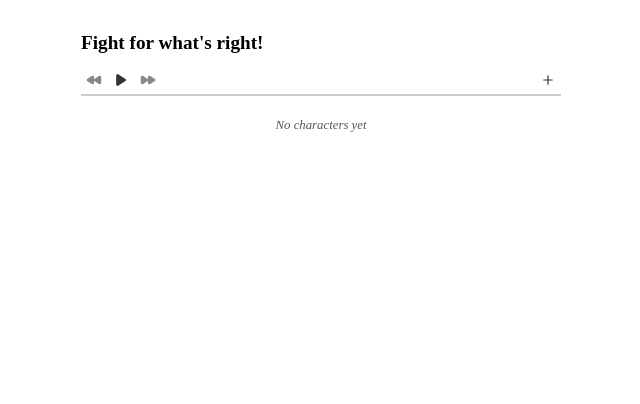
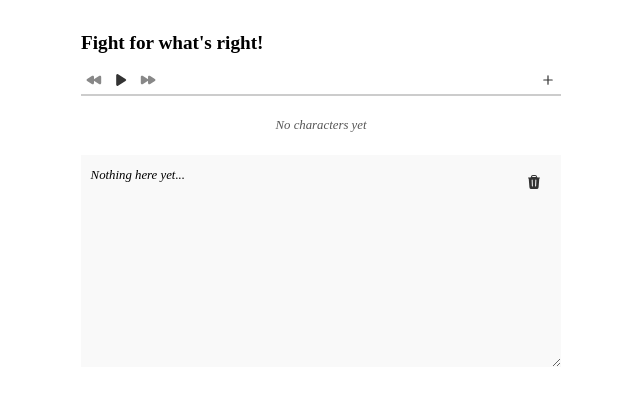
Before and after one commit to maradotwebp/initiative, a Vue app: page / in a window 1280 px wide. Shown: the top 404 px of the page, without its empty margins (319-959 px from the left). Built offline with nearby package versions, Linux system fonts and the light colour scheme; a web font is replaced by a local one.

Commit message:
add changelog

```diff
--- a/package.json
+++ b/package.json
@@ -10,6 +10,7 @@
   },
   "dependencies": {
     "@heroicons/vue": "^2.0.18",
+    "nanoid": "^4.0.2",
     "vue": "^3.3.4"
   },
   "devDependencies": {
--- a/src/App.vue
+++ b/src/App.vue
@@ -2,11 +2,15 @@
 import {useLocalStorage} from "./core/useLocalStorage.ts";
 import {CharacterState} from "./core/character.ts";
 import CharacterList from "./components/CharacterList.vue";
+import {genId} from "./core/id.ts";
+import {ChangelogEntry} from "./core/changelog.ts";
+import Changelog from "./components/Changelog.vue";
 
 const characters = useLocalStorage<CharacterState[]>("characters", []);
 
 function addCharacter() {
   characters.value.push({
+    id: genId(),
     name: "Character",
     type: "sword",
     initiative: 10,
@@ -22,10 +26,21 @@ function deleteCharacter(character: CharacterState) {
 function copyCharacter(character: CharacterState) {
   characters.value.push({
     ...character,
+    id: genId(),
     hp: {
       ...character.hp
     },
   });
+}
+
+const changelog = useLocalStorage<ChangelogEntry[]>("changelog", []);
+
+function addChangelogEntry(entry: ChangelogEntry) {
+  changelog.value = [entry, ...changelog.value];
+}
+
+function clearChangelog() {
+  changelog.value = [];
 }
 
 const titles = [
@@ -46,7 +61,9 @@ const title = titles[Math.floor(Math.random() * titles.length)];
       @add="addCharacter"
       @delete="deleteCharacter"
       @copy="copyCharacter"
+      @changelog="addChangelogEntry"
     />
+    <Changelog :changelog="changelog" @clear="clearChangelog" />
   </div>
 </template>
 
--- /dev/null
+++ b/src/components/Changelog.vue
@@ -0,0 +1,74 @@
+<script setup lang="ts">
+import {ChangelogEntry} from "../core/changelog";
+import IconButton from "./IconButton.vue";
+import { TrashIcon } from '@heroicons/vue/24/solid';
+
+defineProps<{
+  changelog: ChangelogEntry[]
+}>();
+
+const emit = defineEmits<{
+  clear: []
+}>();
+</script>
+
+<template>
+  <div class="changelog">
+    <TransitionGroup name="list">
+      <div class="entry" v-for="(entry, index) of changelog" :key="index">
+        <div class="msg">{{entry.msg}}</div>
+        <div class="children">
+          <p class="child" v-for="child of entry.children">{{child}}</p>
+        </div>
+      </div>
+    </TransitionGroup>
+    <span class="entry" v-if="changelog.length === 0"><i>Nothing here yet...</i></span>
+    <IconButton title="Clear logs" class="trash" @click="emit('clear')">
+      <TrashIcon />
+    </IconButton>
+  </div>
+</template>
+
+<style>
+.changelog {
+  background-color: #f9f9f9;
+  padding: .6em;
+
+  height: 12em;
+  overflow: auto;
+  resize: vertical;
+
+  position: relative;
+}
+
+.trash {
+  position: absolute;
+  top: 1em;
+  right: 1em;
+}
+
+.entry {
+  font-size: 0.8em;
+  margin-bottom: .1em;
+}
+
+.msg {
+  color: #4f4f4f;
+}
+
+.children {
+  margin-left: 1.2em;
+}
+
+.child {
+  margin: 0;
+}
+
+.list-enter-active {
+  transition: all 0.125s ease;
+}
+
+.list-enter-from {
+  opacity: 0;
+}
+</style>
--- a/src/components/CharacterList.vue
+++ b/src/components/CharacterList.vue
@@ -1,10 +1,12 @@
 <script setup lang="ts">
-import type { CharacterState } from "../core/character.ts";
+import type { CharacterState } from "../core/character";
 import Character from "./Character.vue";
 import { PlusIcon, TrashIcon, DocumentDuplicateIcon, PlayIcon, StopIcon, BackwardIcon, ForwardIcon } from '@heroicons/vue/20/solid';
 import IconButton from "./IconButton.vue";
 import {computed, ref} from "vue";
 import {next, previous, startedFight, stoppedFight, TrackerState} from "../core/tracker.ts";
+import {ChangelogEntry, compileChangelogChildren} from "../core/changelog.ts";
+import {toRawDeep} from "../core/toRawDeep.ts";
 
 const props = defineProps<{
   characters: CharacterState[]
@@ -14,6 +16,7 @@ const emit = defineEmits<{
   add: []
   delete: [character: CharacterState]
   copy: [character: CharacterState]
+  changelog: [msg: ChangelogEntry]
 }>();
 
 const sortedCharacters = computed(() => {
@@ -23,17 +26,30 @@ const sortedCharacters = computed(() => {
 });
 
 const tracker = ref<TrackerState>(stoppedFight());
+const charactersBeforeEndOfTurn = ref<CharacterState[]>(structuredClone(toRawDeep(props.characters)));
 
 function toggleInFight() {
-  tracker.value = tracker.value.inFight ? stoppedFight() : startedFight(sortedCharacters.value);
+  if(tracker.value.inFight) {
+    tracker.value = stoppedFight();
+  } else {
+    tracker.value = startedFight(sortedCharacters.value);
+    charactersBeforeEndOfTurn.value = structuredClone(toRawDeep(props.characters));
+  }
 }
 
 function backward() {
   tracker.value = previous(tracker.value, sortedCharacters.value);
+  emit('changelog', { msg: "Went back a turn.", children: [] });
 }
 
 function forward() {
+  const characterName = tracker.value.currentCharacter?.name;
   tracker.value = next(tracker.value, sortedCharacters.value);
+  const before = charactersBeforeEndOfTurn.value;
+  const after = props.characters;
+  const changelog = compileChangelogChildren(before, after);
+  emit('changelog', { msg: `${characterName} ended their turn.`, children: changelog });
+  charactersBeforeEndOfTurn.value = structuredClone(toRawDeep(props.characters));
 }
 </script>
 
--- /dev/null
+++ b/src/core/changelog.ts
@@ -0,0 +1,24 @@
+import {CharacterState} from "./character";
+
+export interface ChangelogEntry {
+  msg: string;
+  children?: string[];
+}
+
+export function compileChangelogChildren(before: CharacterState[], after: CharacterState[]): ChangelogEntry['children'] {
+  const messages: string[] = [];
+
+  for(let i = 0; i < before.length; i++) {
+    const beforeChar = before[i];
+    const afterChar = after.find(c => c.id === beforeChar.id);
+    if(!afterChar) {
+      messages.push(`${beforeChar.name} disappeared, mysteriously.`);
+    } else if(beforeChar.hp.current < afterChar.hp.current) {
+      messages.push(`${afterChar.name} healed ${afterChar.hp.current - beforeChar.hp.current} HP.`);
+    } else if(beforeChar.hp.current > afterChar.hp.current) {
+      messages.push(`${afterChar.name} received ${beforeChar.hp.current - afterChar.hp.current} points of damage.`);
+    }
+  }
+
+  return messages;
+}
--- a/src/core/character.ts
+++ b/src/core/character.ts
@@ -1,4 +1,5 @@
 export interface CharacterState {
+  id: string;
   name: string;
   initiative: number;
   type: "axe" | "bow" | "club" | "dagger" | "machete" | "sword" | "wand";
--- /dev/null
+++ b/src/core/id.ts
@@ -0,0 +1,5 @@
+import { nanoid } from 'nanoid';
+
+export function genId(): string {
+  return nanoid();
+}
--- /dev/null
+++ b/src/core/toRawDeep.ts
@@ -0,0 +1,19 @@
+import { toRaw } from 'vue';
+
+export function toRawDeep<T>(observed: T): T {
+  const val = toRaw(observed);
+
+  if (Array.isArray(val)) {
+    return val.map(toRawDeep) as T;
+  }
+
+  if (val === null) return null as T;
+
+  if (typeof val === 'object') {
+    const entries = Object.entries(val).map(([key, val]) => [key, toRawDeep(val)]);
+
+    return Object.fromEntries(entries);
+  }
+
+  return val;
+}
```
Also changed, not shown: 1 other file (tests, documents, lock files or other folders).
